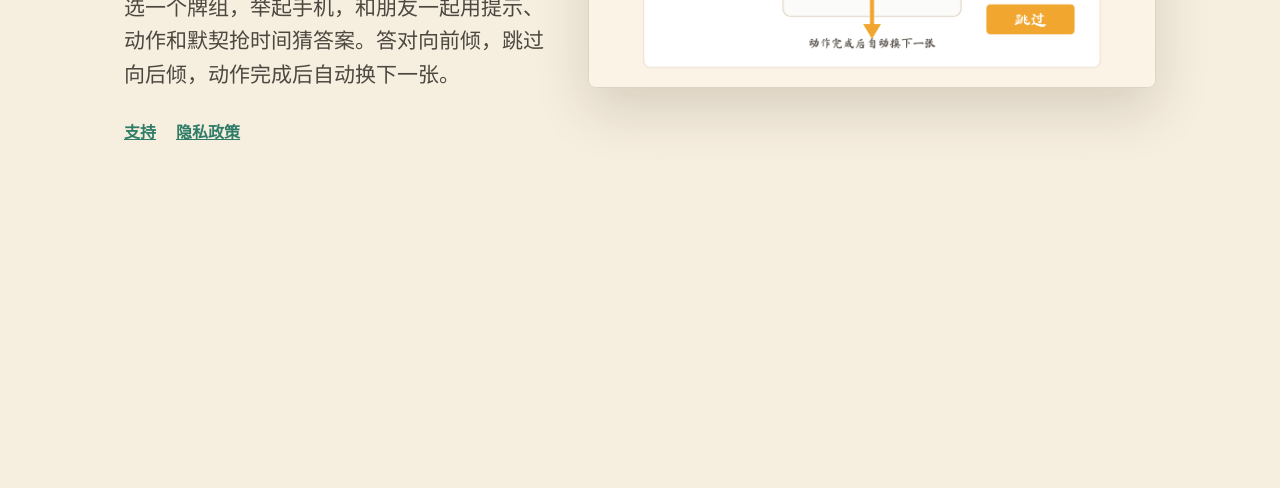
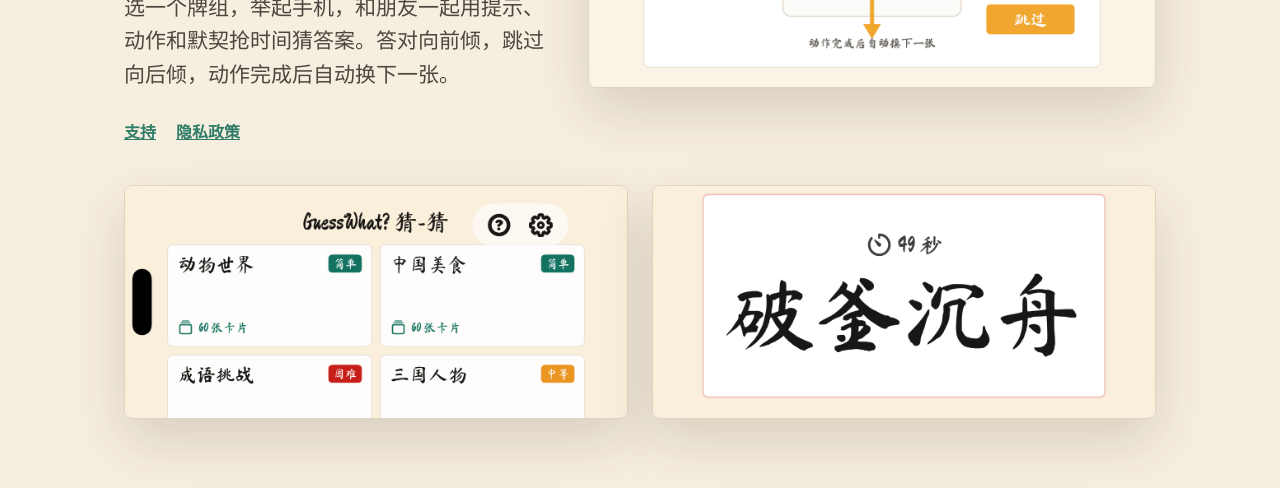
Before and after one commit to WilliamLock/GuessWhat-Caicai-Site, a plain HTML site: page index.html in a window 1280 px wide. Shown: the part 286-774 px from the top of the page. Drawn offline with Linux system fonts and the light colour scheme.

Commit message:
Add app screenshots to landing page

```diff
--- a/index.html
+++ b/index.html
@@ -32,6 +32,12 @@
       gap: 36px;
       align-items: center;
     }
+    .gallery {
+      display: grid;
+      grid-template-columns: repeat(2, minmax(0, 1fr));
+      gap: 24px;
+      margin-top: 42px;
+    }
     .eyebrow {
       margin: 0 0 10px;
       color: #6a6258;
@@ -53,6 +59,7 @@
     @media (max-width: 820px) {
       main { padding-top: 42px; }
       .hero { grid-template-columns: 1fr; gap: 28px; }
+      .gallery { grid-template-columns: 1fr; margin-top: 28px; }
     }
   </style>
 </head>
@@ -70,6 +77,10 @@
       </div>
       <img class="screenshot" src="assets/introduction-screenshot.png" alt="GuessWhat? 猜-猜玩法介绍截图，展示答对向前倾、跳过向后倾的手势说明。">
     </section>
+    <section class="gallery" aria-label="应用截图">
+      <img class="screenshot" src="assets/category-selection.png" alt="GuessWhat? 猜-猜牌组选择页面截图，展示动物世界、中国美食、成语挑战和三国人物牌组。">
+      <img class="screenshot" src="assets/game-card-wide.png" alt="GuessWhat? 猜-猜游戏页面截图，展示计时器和大号中文词卡。">
+    </section>
   </main>
 </body>
 </html>
```
Also changed, not shown: assets/category-selection.png (added), assets/game-card-wide.png (added).
